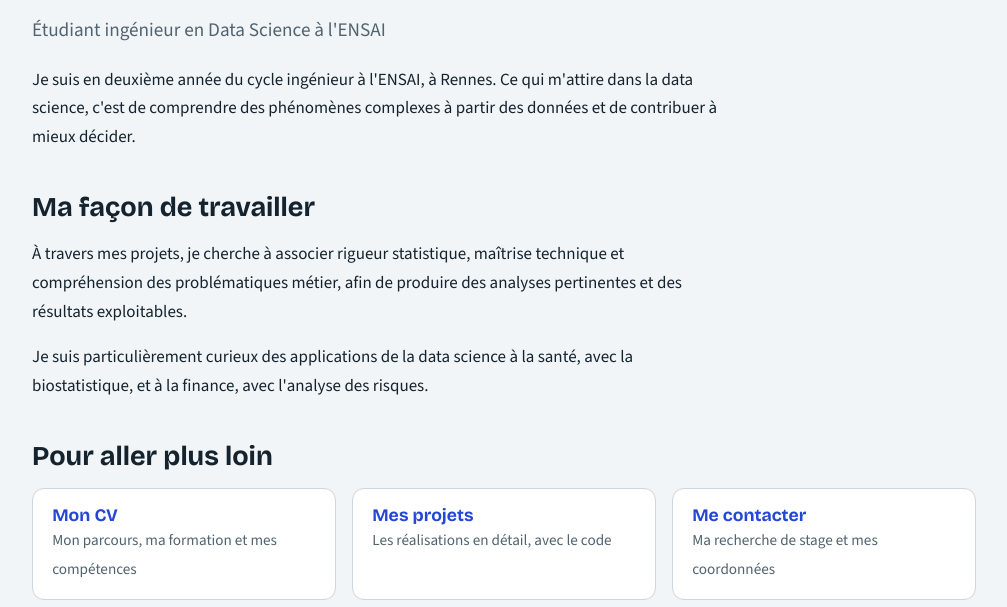
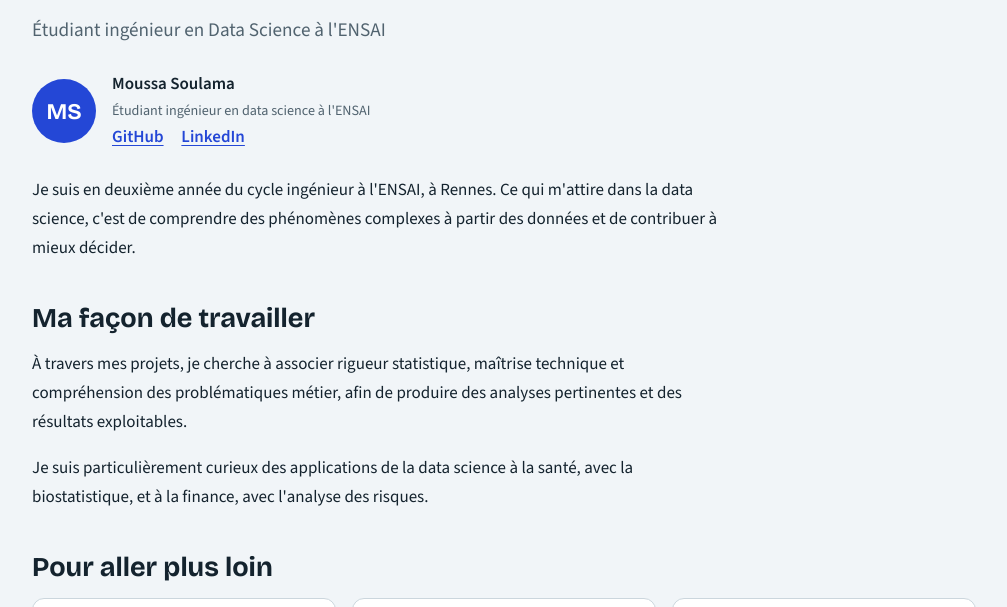
Before and after one commit to SoulamaMoussa/Moussa.github.io, a plain HTML site: page index.html in a window 1280 px wide. Shown: the part 192-799 px from the top of the page, without its empty margins (136-1143 px from the left). Drawn offline with nearby package versions, Linux system fonts and the light colour scheme.

Commit message:
Add author information and social links
Added author section with personal details and links.

```diff
--- a/index.html
+++ b/index.html
@@ -31,6 +31,15 @@
   <main id="app">
     <h1>Moussa Soulama</h1>
     <p class="lead">Étudiant ingénieur en Data Science à l'ENSAI</p>
+    <div class="author">
+      <div class="avatar" aria-hidden="true">MS</div>
+      <div>
+        <strong>Moussa Soulama</strong>
+        <small>Étudiant ingénieur en data science à l'ENSAI</small>
+        <a href="https://github.com/SoulamaMoussa">GitHub</a>
+        <a href="https://www.linkedin.com/in/moussa-soulama">LinkedIn</a>
+      </div>
+    </div>
 
     <div class="text">
       <p>Je suis en deuxième année du cycle ingénieur à l'ENSAI, à Rennes. Ce qui m'attire dans la data science, c'est de comprendre des phénomènes complexes à partir des données et de contribuer à mieux décider.</p>
```
